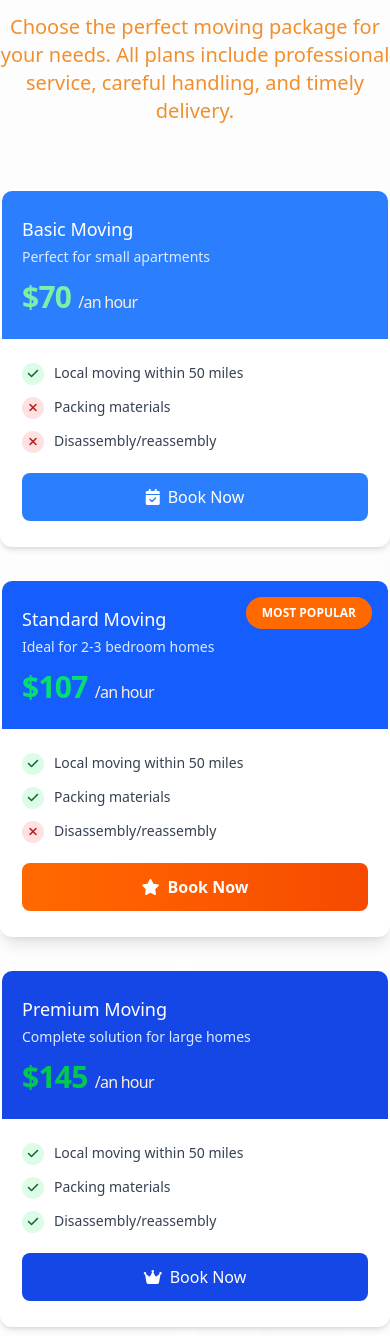
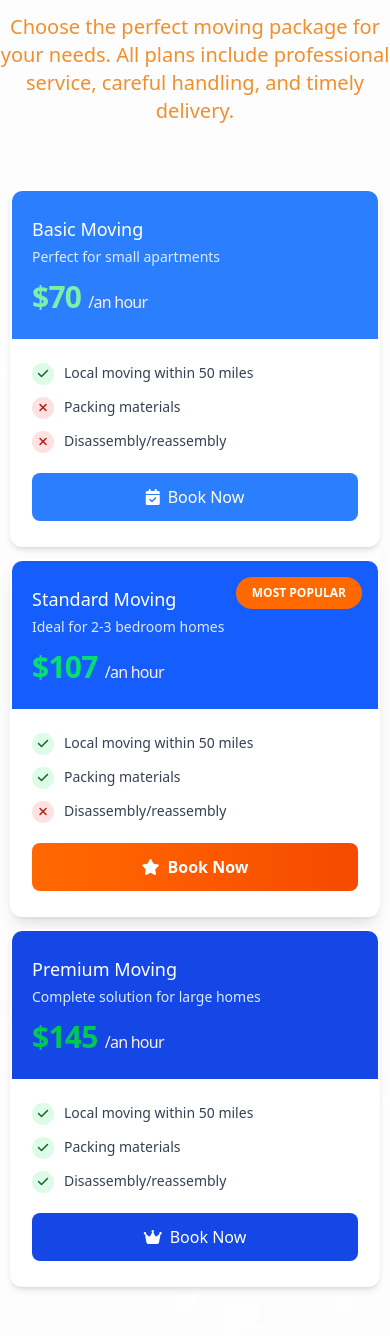
Before and after one commit to elMauro2003/tropical_moving_solutions, a Django app: page / in a window 390 px wide. Shown: the part 1875-3211 px from the top of the page. Run offline with Django 5.2, Linux system fonts and the light colour scheme; some libraries are stand-ins or nearby versions; some web fonts are replaced.

Commit message:
sizing pricing fixed

```diff
--- a/templates/components/landing/pricing/pricing.html
+++ b/templates/components/landing/pricing/pricing.html
@@ -43,9 +43,9 @@
         </div>
 
         <!-- Pricing Cards -->
-        <div class="max-w-7xl mx-auto grid grid-cols-1 md:grid-cols-3 gap-8">
+        <div class="md:max-w-7xl md:mx-auto md:grid grid-cols-1 md:grid-cols-3 gap-8">
             <!-- Card 1: Basic Moving -->
-            <div class="pricing-card bg-white rounded-xl shadow-md overflow-hidden relative book-now-btn">
+            <div class="pricing-card bg-white rounded-xl shadow-md overflow-hidden relative book-now-btn w-[370px] md:w-auto m-auto md:m-0 mb-3">
                 <div class="bg-blue-500 px-5 py-6">
                     <h3 class="text-lg font-medium text-white">Basic Moving</h3>
                     <p class="text-blue-100 text-sm mt-1">Perfect for small apartments</p>
@@ -68,7 +68,7 @@
             </div>
 
             <!-- Card 2: Standard Moving (Recommended) -->
-            <div class="pricing-card bg-white rounded-xl shadow-lg overflow-hidden relative book-now-btn">
+            <div class="pricing-card bg-white rounded-xl shadow-lg overflow-hidden relative book-now-btn w-[370px] md:w-auto m-auto md:m-0 mb-3">
                 <div class="absolute top-4 right-4 bg-orange-500 text-white text-xs font-bold py-2 px-4 rounded-full uppercase">
                     Most Popular
                 </div>
@@ -94,7 +94,7 @@
             </div>
 
             <!-- Card 3: Premium Moving -->
-            <div class="pricing-card bg-white rounded-xl shadow-md overflow-hidden relative book-now-btn">
+            <div class="pricing-card bg-white rounded-xl shadow-md overflow-hidden relative book-now-btn w-[370px] md:w-auto m-auto md:m-0 mb-3">
                 <div class="bg-blue-700 px-5 py-6">
                     <h3 class="text-lg font-medium text-white">Premium Moving</h3>
                     <p class="text-blue-100 text-sm mt-1">Complete solution for large homes</p>
```
